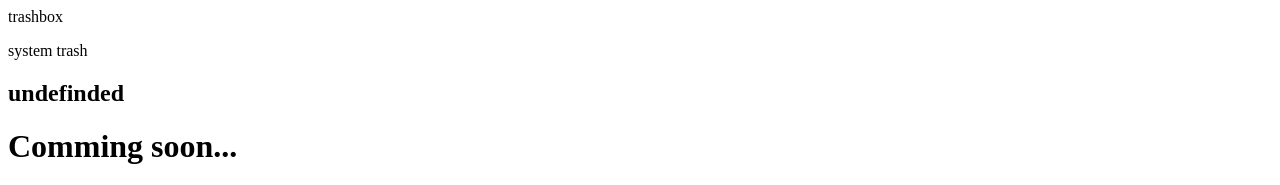
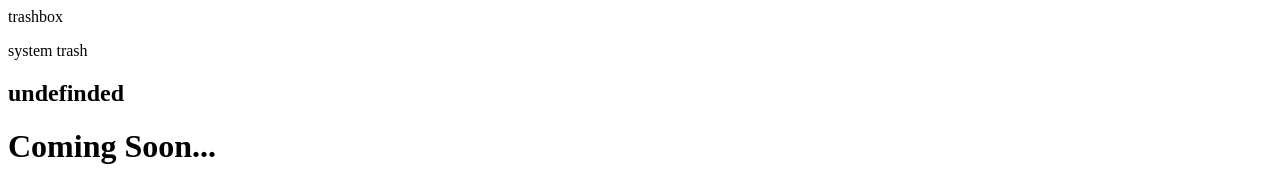
Before and after one commit to imeankenshin/Voyager2, a SvelteKit app: page /catalog in a window 1280 px wide. Shown: the part 3160-3345 px from the top of the page. Built offline with nearby package versions, Linux system fonts and the light colour scheme.

Commit message:
Fix: style

```diff
--- a/src/routes/+error.svelte
+++ b/src/routes/+error.svelte
@@ -18,6 +18,6 @@
 				>WOW! YOU ARE SUCH BRILLIANT!!!!! CLICK ME!!!!!!!!!!</a
 			>
 		{/if}
-		<p class="text-white dark:text-slate-800">↑ ↑ ↓ ↓ ← → ← → b a</p>
+		<p class="text-white dark:text-slate-700">↑ ↑ ↓ ↓ ← → ← → b a</p>
 	</div>
 </main>
--- a/src/routes/+layout.svelte
+++ b/src/routes/+layout.svelte
@@ -1,9 +1,10 @@
 <script lang="ts">
 	import Footer from './layout/Footer.svelte';
 	import Header from './layout/Header.svelte';
+	import { getDevice } from '$lib/components/script/getDevice';
 	export let title: string = 'Home';
 	export let pageType: string = 'home';
-	const themeColor: string = '#94a3b8';
+	const themeColor: string = 'transparent';
 </script>
 
 <svelte:head>
@@ -20,6 +21,7 @@
 >
 	<Header />
 	<slot />
+	{getDevice()}
 	<Footer />
 </div>
 
--- a/src/routes/app.pcss
+++ b/src/routes/app.pcss
@@ -9,7 +9,7 @@
 }
 
 html {
-	@apply scroll:w-3 scroll:bg-transparent scroll-tb:bg-slate-300 scroll-tb:bg-opacity-50 dark:bg-slate-800;
+	@apply min-w-[20rem] scroll:w-3 scroll:bg-transparent scroll-tb:bg-slate-300 scroll-tb:bg-opacity-50 dark:bg-slate-800;
 }
 
 :root {
--- a/src/routes/catalog/+page.svelte
+++ b/src/routes/catalog/+page.svelte
@@ -25,7 +25,7 @@
 	<div role="search" class="flex justify-center py-24">
 		<label
 			for="search"
-			class="flex w-full max-w-2xl items-center rounded-lg px-4 py-3  outline outline-2 outline-gray-400 focus-within:outline-[3px] focus-within:outline-sky-400"
+			class="mx-6 flex w-full max-w-2xl items-center rounded-lg px-4 py-3  outline outline-2 outline-gray-400 focus-within:outline-[3px] focus-within:outline-sky-400"
 		>
 			<span class="mr-4 flex h-7 w-7 items-center dark:[&_*]:fill-white">
 				<svg
--- a/src/routes/layout/ComingSoon.svelte
+++ b/src/routes/layout/ComingSoon.svelte
@@ -1,7 +1,5 @@
 <div class="flex flex-col justify-center p-3 sm:p-6">
-	<h1 id="title" class="-z-10 translate-y-3 text-center font-marker text-5xl sm:text-7xl">
-		Comming soon...
-	</h1>
+	<h1 class="text-center font-marker text-6xl">Coming Soon...</h1>
 	<img src="/image/工事中.svg" alt="工事中" class="h-56 sm:h-64" />
 	<p class="m-4 text-center">This page is not complete yet. Please stay tuned!</p>
 </div>
```
